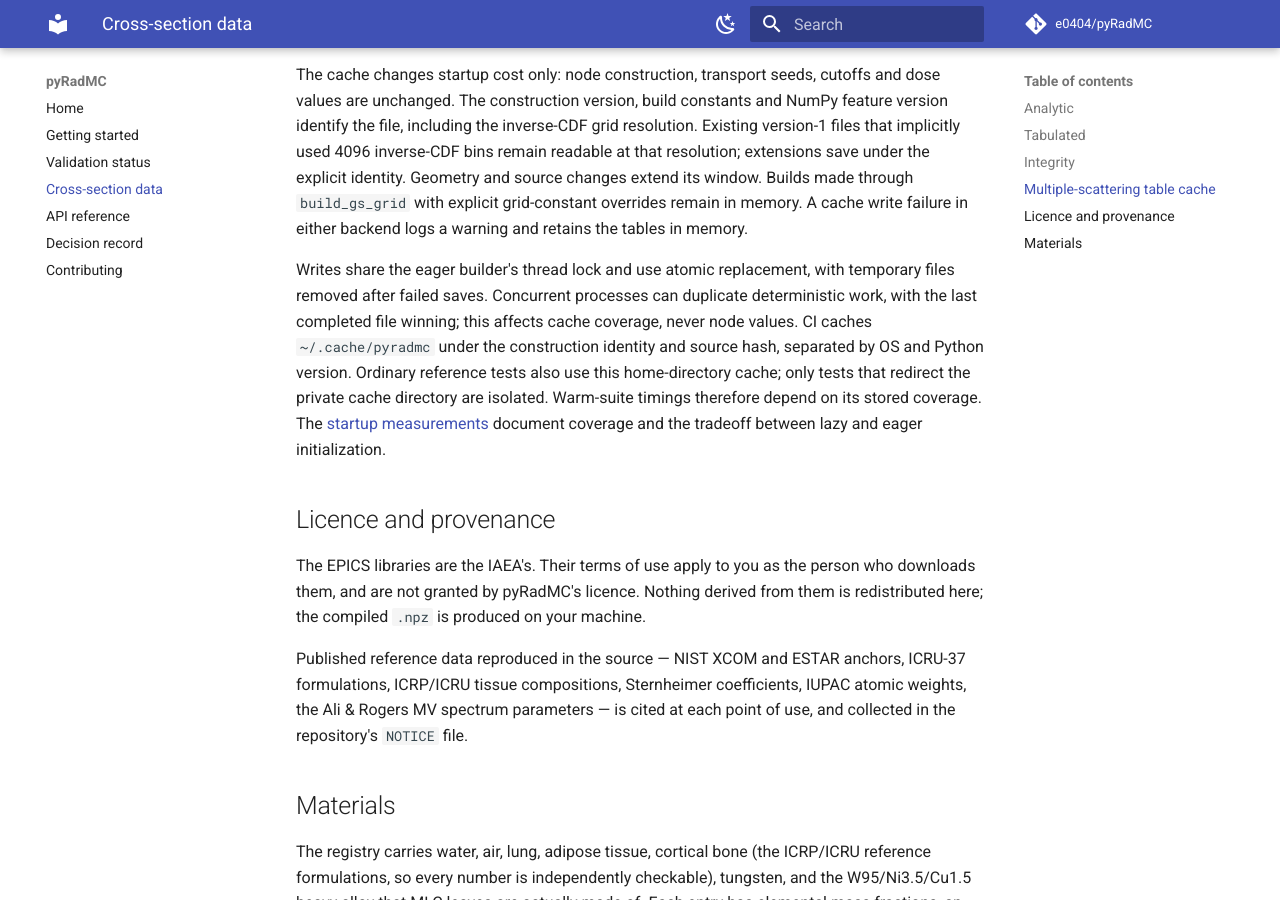
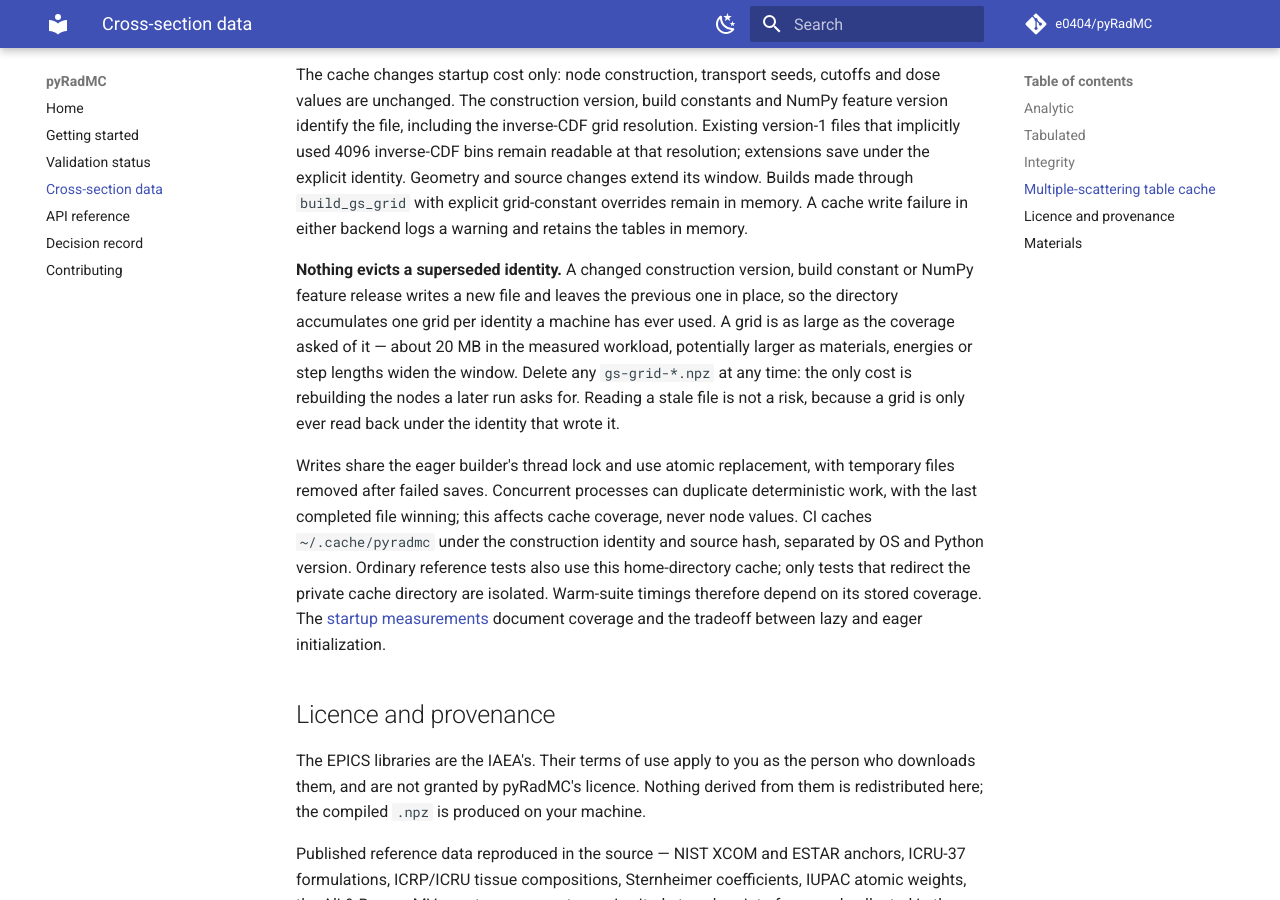
Before and after one commit to e0404/pyRadMC, an MkDocs documentation site: the page built from docs/data.md, in a window 1280 px wide and 900 px high, scrolled down 1778 px. Built offline with MkDocs 1.6.1 and Material for MkDocs 9.7.7, drawn with Linux system fonts in a browser that asks for light colours; comment, search, counter and statistics services are not loaded.

Commit message:
docs(data): Note the GS cache has no eviction
Record that a superseded construction identity is never removed. The
inverse-CDF resolution entering the identity means the first extension
after upgrading writes a new grid and leaves the 0.2.0 file in place,
so an upgrading machine keeps two. A grid is as large as the coverage
asked of it: about 20 MB in the measured water window, larger as
materials, energies or step lengths widen it. Users had no way to
learn any of this from the release notes.

Deleting any file is safe: a grid is only ever read back under the
identity that wrote it, so the cost is rebuilding the nodes a later
run asks for, never a stale table.

Also move the unreleased entries from Fixed to Changed. Nothing was
broken; startup cost and cache layout changed, which is what the
commit type (perf) and the 0.2.0 headings already say.

Documentation only. No code, physics constants or tolerances change.

Co-Authored-By: Claude Opus 5 (1M context) <noreply@anthropic.com>

```diff
--- a/docs/data.md
+++ b/docs/data.md
@@ -83,6 +83,15 @@ window. Builds made
 through `build_gs_grid` with explicit grid-constant overrides remain in memory. A
 cache write failure in either backend logs a warning and retains the tables in memory.
 
+**Nothing evicts a superseded identity.** A changed construction version, build
+constant or NumPy feature release writes a new file and leaves the previous one in
+place, so the directory accumulates one grid per identity a machine has ever used.
+A grid is as large as the coverage asked of it — about 20 MB in the measured
+workload, potentially larger as materials, energies or step lengths widen the
+window. Delete any `gs-grid-*.npz` at any time: the only cost is rebuilding the
+nodes a later run asks for. Reading a stale file is not a risk, because a grid is
+only ever read back under the identity that wrote it.
+
 Writes share the eager builder's thread lock and use atomic replacement, with temporary
 files removed after failed saves. Concurrent processes can duplicate deterministic
 work, with the last completed file winning;
```
Also changed, not shown: CHANGELOG.md (+7 -1 lines).
